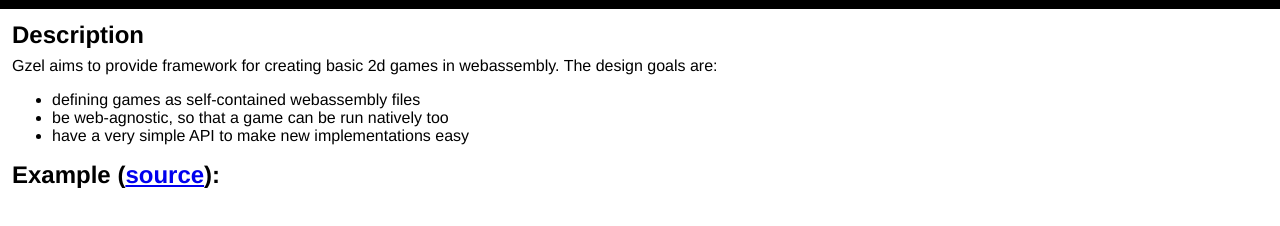
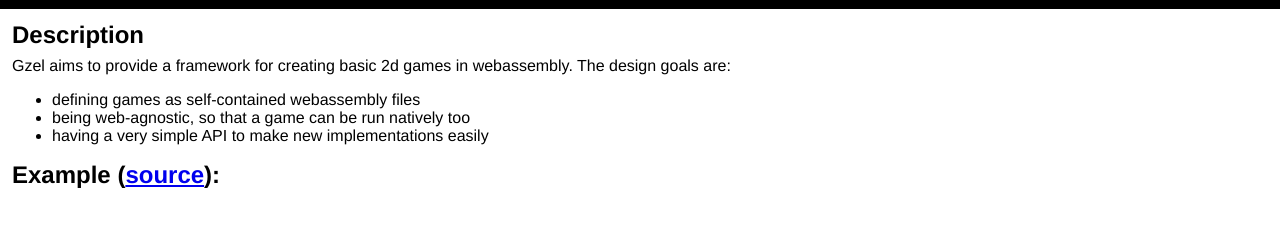
Before and after one commit to stevenremot/gzel, a website: page website/index.html in a window 1280 px wide. Shown: the part 52-278 px from the top of the page. Drawn offline with Linux system fonts and the light colour scheme.

Commit message:
Fix typos in README and website

```diff
--- a/package.json
+++ b/package.json
@@ -6,8 +6,8 @@
   "directories": {
     "example": "examples"
   },
-  "scripts": {
-      "website:build": "parcel build --public-url ./ website/index.html"
+    "scripts": {
+    "website:build": "parcel build --public-url ./ website/index.html"
   },
   "author": "",
   "license": "ISC",
--- a/website/index.html
+++ b/website/index.html
@@ -18,13 +18,13 @@
 	    <h2>Description</h2>
 
 	    <p>
-		Gzel aims to provide framework for creating basic 2d games in
+		Gzel aims to provide a framework for creating basic 2d games in
 		webassembly. The design goals are:
 
 		<ul>
 		    <li>defining games as self-contained webassembly files</li>
-		    <li>be web-agnostic, so that a game can be run natively too</li>
-		    <li>have a very simple API to make new implementations easy</li>
+		    <li>being web-agnostic, so that a game can be run natively too</li>
+		    <li>having a very simple API to make new implementations easily</li>
 		</ul>
 	    </p>
 
```
Also changed, not shown: docs/index.html (+1 -1 lines), README.md, 1 other file.
